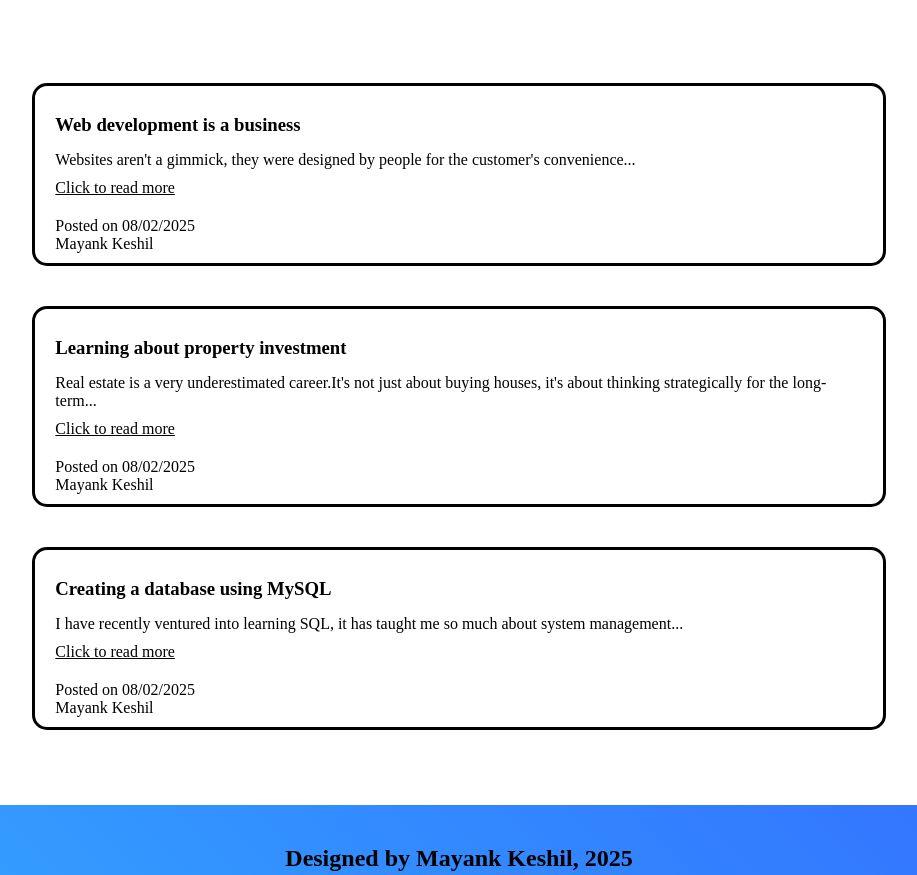
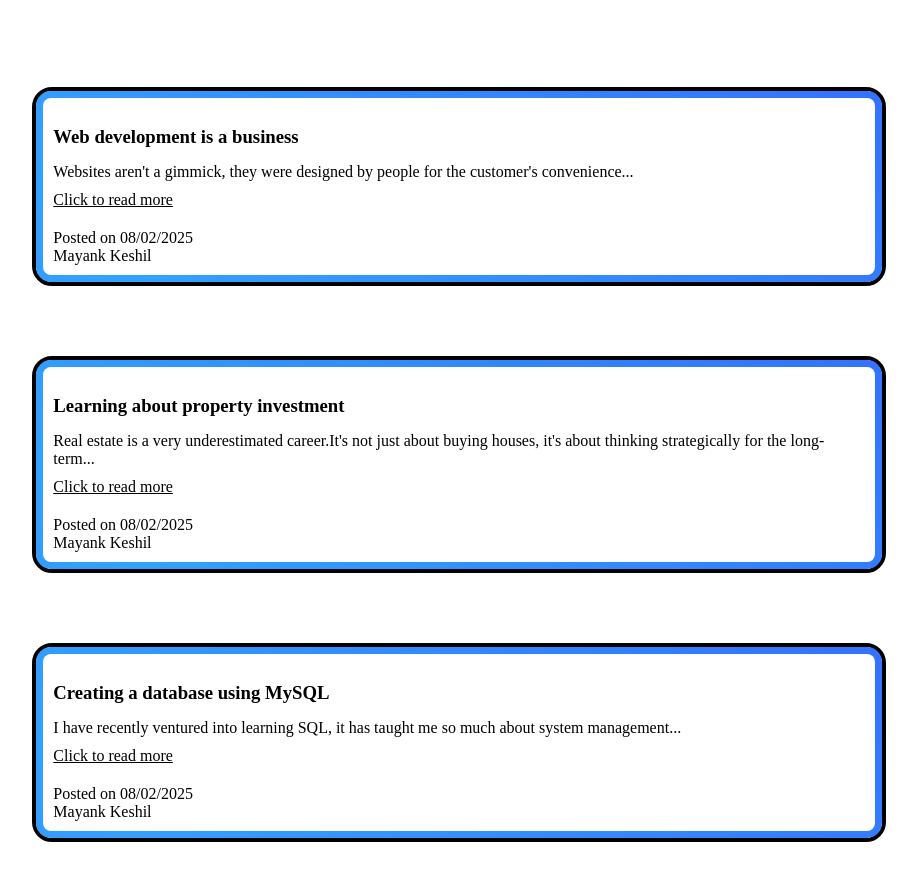
Before and after one commit to mayankkeshil/Portfolio, a plain HTML site: page index.html in a window 1280 px wide. Shown: the part 852-1727 px from the top of the page, without its empty margins (181-1098 px from the left). Drawn offline with Linux system fonts and the light colour scheme; a web font is replaced by a local one.

Commit message:
Update style.css

```diff
--- a/style.css
+++ b/style.css
@@ -83,9 +83,10 @@ li:active {
 
 #welcome {
     text-align:center;
-    font-size:2.5rem;
+    font-size:2.75rem;
     animation:slide 2s ease-in-out;
 }
+
 
 main {
     display:grid;
@@ -102,12 +103,13 @@ main {
     font-size:1.25rem;
     max-width:1000px;
 
+
 }
+
 
 #about p {
     margin-bottom:2.5rem;
 }
-
 #project-intro {
     font-weight:bold;
     max-width:750px;
@@ -121,13 +123,25 @@ main {
     display:grid;
     grid-template-columns:repeat(3, 1fr);
     gap:10px;
+    height:100%;
+}
+
+.project-tile-wrapper {
+    border:4px solid black;
+    border-radius:20px;
+    height: 100%;
+    box-sizing:border-box;
 }
 
 .project-tile {
-    border:3px solid black;
-    padding:10px 20px;
-    height:100%;
-    border-radius:15px;
+    border-radius: 15px;
+    border:7px solid transparent;
+    background: linear-gradient(white, white) padding-box, linear-gradient(45deg, #336dff, #33a2ff, #336dff) border-box;
+    background-size: 200% 200%;
+    padding: 10px;
+    height: 100%;
+    animation:gradient infinite 5s ease-in-out;
+    box-sizing:border-box;
 }
 
 footer {
@@ -165,7 +179,7 @@ footer {
     #projects {
         display: flex;
         flex-direction: column; /* Stack the items vertically */
-        gap:40px;
+        gap:70px;
   }
 }
 
```
